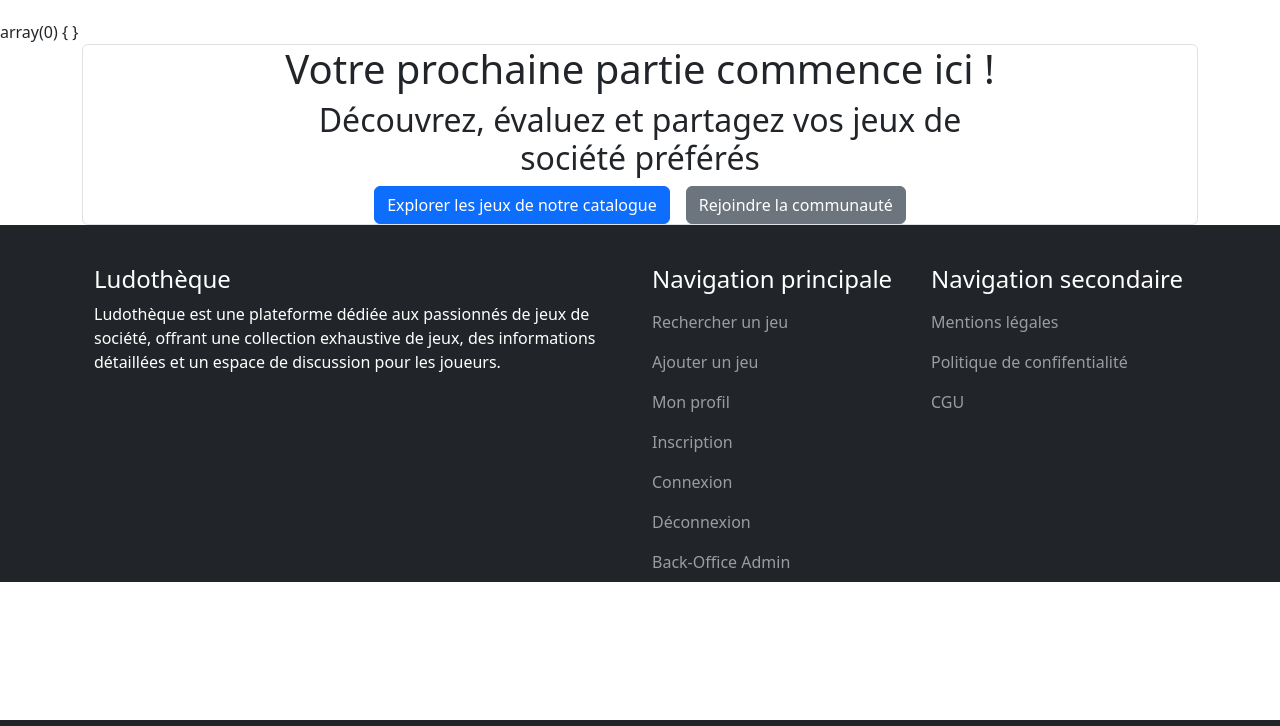
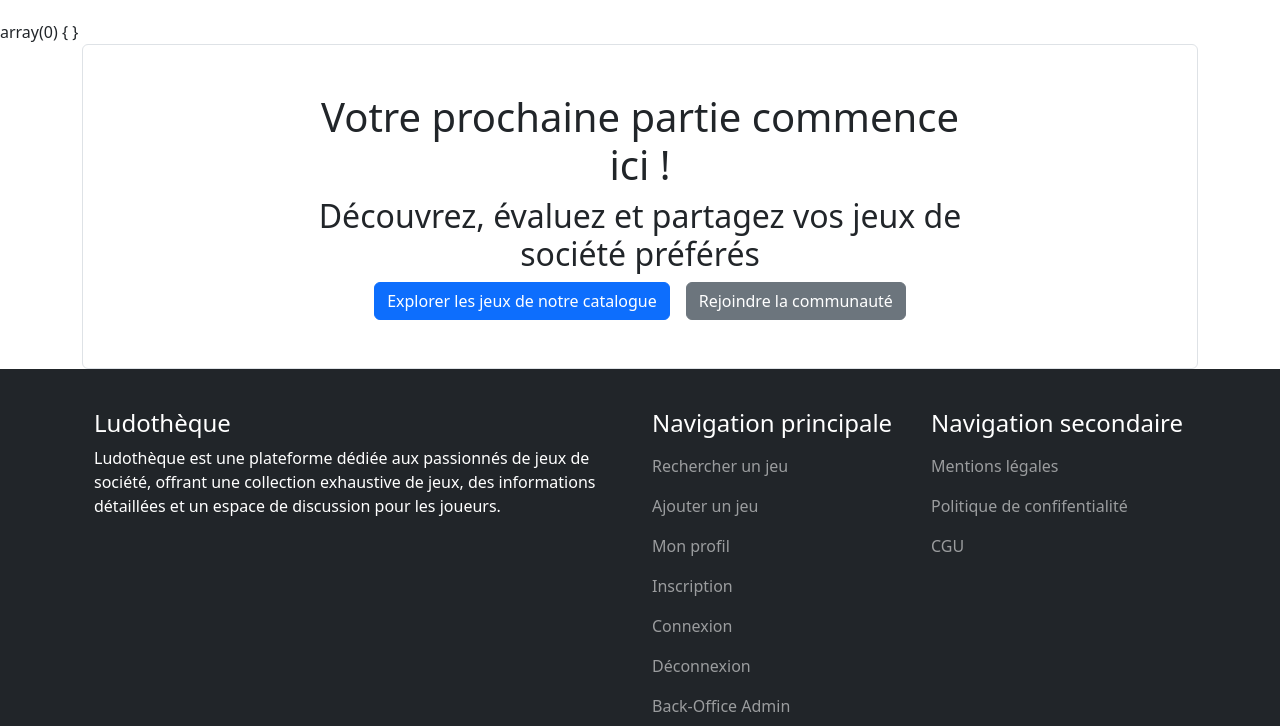
Before and after one commit to Spottingtrains/LudoScope, a PHP site: page / in a window 1280 px wide. Shown: the part 80-806 px from the top of the page. Run offline with PHP 8.4, Linux system fonts and the light colour scheme; data that the repository does not hold is empty.

Commit message:
fix(home): adjust padding in hero section for better layout

```diff
--- a/app/views/home.php
+++ b/app/views/home.php
@@ -17,7 +17,7 @@ require_once __DIR__ . '/../../app/middleware/auth.php';
     <!-- Section hero et CTA -->
     <section class="py-24 ">
         <div class="container mw-screen-xl">
-            <div class="bg-body rounded shadow-soft-3 border p-20">
+            <div class="bg-body rounded shadow-soft-3 border p-5">
                 <div class="row justify-content-center">
                     <div class="col-12 col-md-10 col-lg-8 text-center">
                         <h1 class="ls-tight display-6 ">
```
